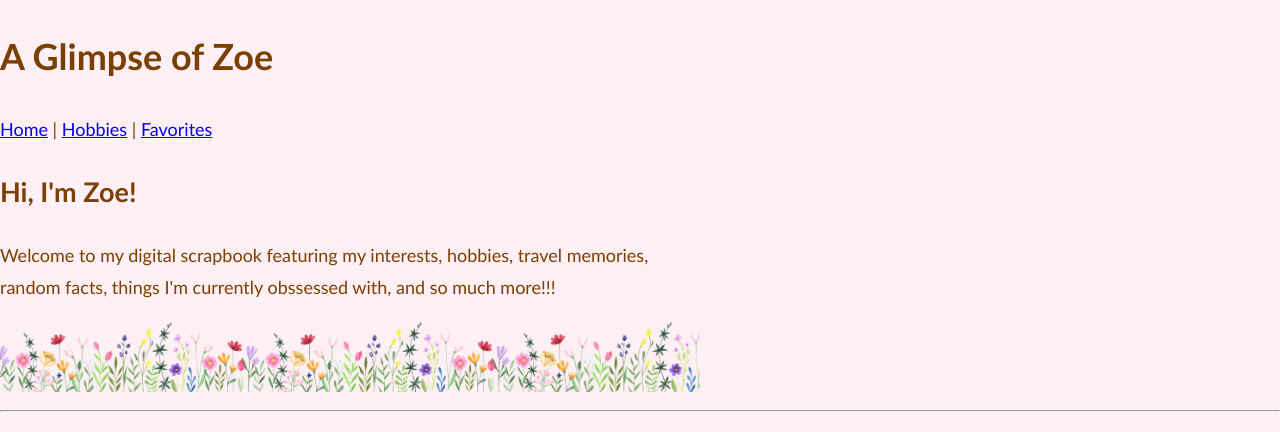
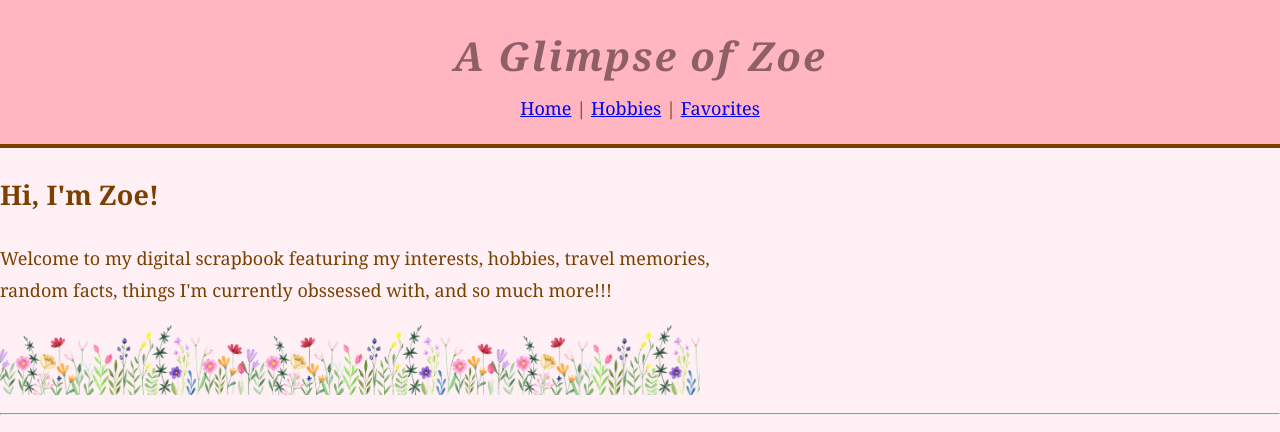
Before and after one commit to zxmglng/AY2627T1-CCAPDEV-HO1-MagalingZA, a plain HTML site: page index.html in a window 1280 px wide. Shown: the top 432 px of the page. Drawn offline with Linux system fonts and the light colour scheme.

Commit message:
added styles to the header

```diff
--- a/styles.css
+++ b/styles.css
@@ -1,8 +1,24 @@
 body {
     background-color: #FFF0F5;
     color: #7B3F00;
-    font-family: "Trebuchet MS", Arial, sans-serif;
+    font-family: Georgia, "Times New Roman", Times, serif;
     font-size: 18px;
     line-height: 1.8;
     margin: 0;
 }
+
+header {
+    background-color: #FFB6C1;
+    text-align: center;
+    padding: 20px;
+    border-bottom: 4px solid #7B3F00;
+}
+
+header h1 {
+    color: #8f5f67;
+    font-family: Georgia, "Times New Roman", Times, serif;
+    font-size: 40px;
+    font-style: italic;
+    letter-spacing: 2px;
+    margin: 0;
+}
```
